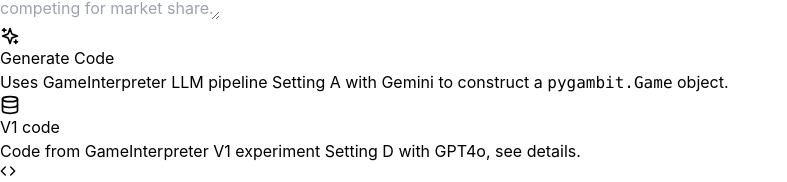
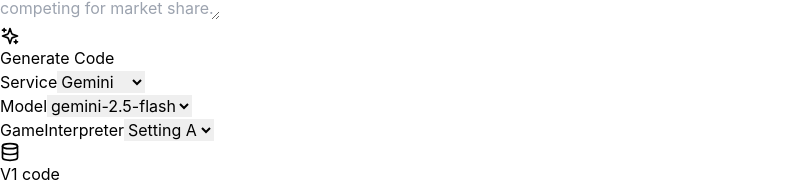
Before and after one commit to alan-turing-institute/strategise, a React (Vite) app: page / in a window 1280 px wide. Shown: the part 188-370 px from the top of the page, without its empty margins (0-787 px from the left). Built offline with nearby package versions, Linux system fonts and the light colour scheme; no server answers.

Commit message:
Add buttons for specifying service, model and GameInterpreter setting

```diff
--- a/src/App.jsx
+++ b/src/App.jsx
@@ -150,6 +150,9 @@
   const [isCodeGenerating, setIsCodeGenerating] = useState(false);
   const [isGeminiGenerating, setIsGeminiGenerating] = useState(false);
   const [generatedCode, setGeneratedCode] = useState("");
+  const [generationService, setGenerationService] = useState('gemini');
+  const [generationModel, setGenerationModel] = useState('gemini-2.5-flash');
+  const [generationSetting, setGenerationSetting] = useState('A');
   const [codeVariants, setCodeVariants] = useState([]);
   const [currentVariantIndex, setCurrentVariantIndex] = useState(0);
 
@@ -289,7 +292,12 @@
     fetch('http://127.0.0.1:5000/generate', {
       method: 'POST',
       headers: { 'Content-Type': 'application/json' },
-      body: JSON.stringify({ prompt })
+      body: JSON.stringify({
+        prompt,
+        service: generationService,
+        model: generationModel,
+        setting: generationSetting,
+      })
     })
     .then(res => res.json())
     .then(data => {
@@ -533,9 +541,44 @@
                 )}
                 Generate Code
               </button>
-              <p className="text-xs text-slate-500 text-center leading-relaxed px-2">
-                Uses GameInterpreter LLM pipeline Setting A with Gemini to construct a <code className="bg-slate-100 px-1 rounded text-slate-700">pygambit.Game</code> object.
-              </p>
+              <div className="grid grid-cols-3 gap-2 px-2 text-xs">
+                <div>
+                    <label className="block text-slate-500 font-medium mb-1 text-center">Service</label>
+                    <select
+                        value={generationService}
+                        onChange={(e) => setGenerationService(e.target.value)}
+                        className="w-full bg-slate-100 border border-slate-300 text-slate-600 rounded px-1 py-1 hover:bg-slate-200 cursor-pointer outline-none"
+                    >
+                        <option value="gemini">Gemini</option>
+                        <option value="chatgpt" disabled>ChatGPT</option>
+                        <option value="claude" disabled>Claude</option>
+                    </select>
+                </div>
+                <div>
+                    <label className="block text-slate-500 font-medium mb-1 text-center">Model</label>
+                    <select
+                        value={generationModel}
+                        onChange={(e) => setGenerationModel(e.target.value)}
+                        className="w-full bg-slate-100 border border-slate-300 text-slate-600 rounded px-1 py-1 hover:bg-slate-200 cursor-pointer outline-none"
+                    >
+                        <option value="gemini-2.5-flash">gemini-2.5-flash</option>
+                        <option value="gemini-3.1-pro">gemini-3.1-pro</option>
+                    </select>
+                </div>
+                <div>
+                    <label className="block text-slate-500 font-medium mb-1 text-center">GameInterpreter</label>
+                    <select
+                        value={generationSetting}
+                        onChange={(e) => setGenerationSetting(e.target.value)}
+                        className="w-full bg-slate-100 border border-slate-300 text-slate-600 rounded px-1 py-1 hover:bg-slate-200 cursor-pointer outline-none"
+                    >
+                        <option value="A">Setting A</option>
+                        <option value="B" disabled>Setting B</option>
+                        <option value="C" disabled>Setting C</option>
+                        <option value="D" disabled>Setting D</option>
+                    </select>
+                </div>
+              </div>
               <div className="flex flex-col gap-2">
                 <button
                   onClick={handleGenerateCode}
```
Also changed, not shown: 1 other file (tests, documents, lock files or other folders).
